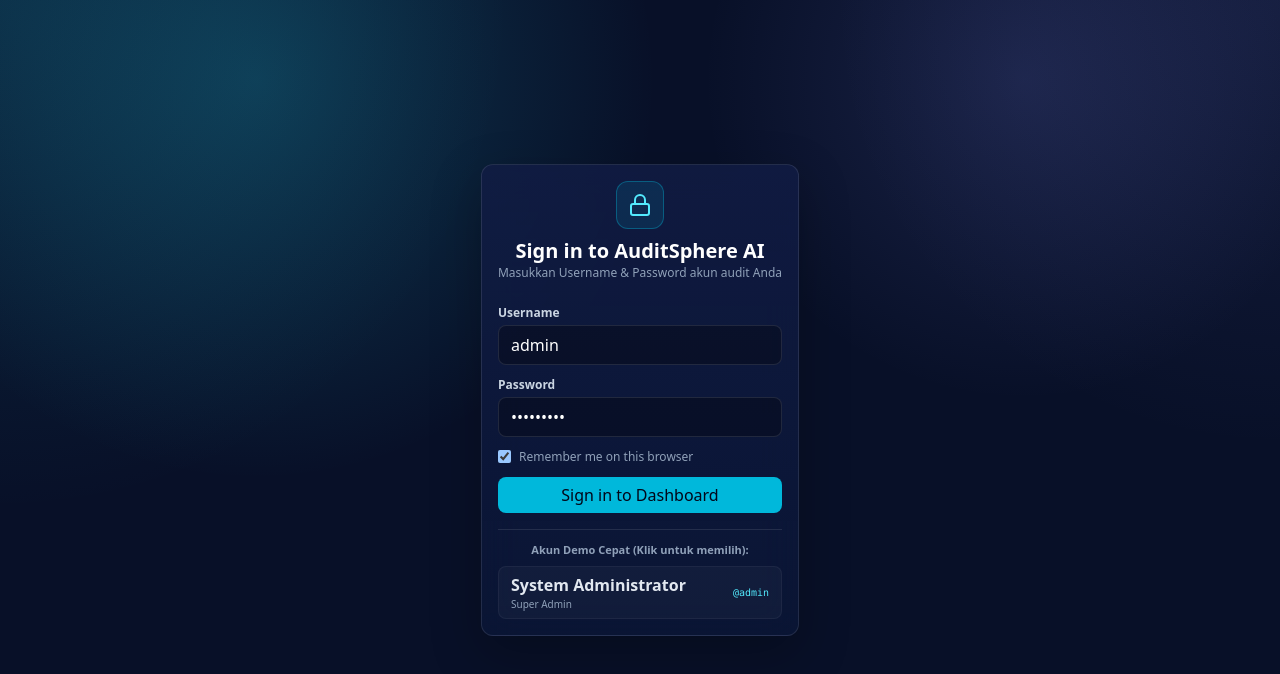
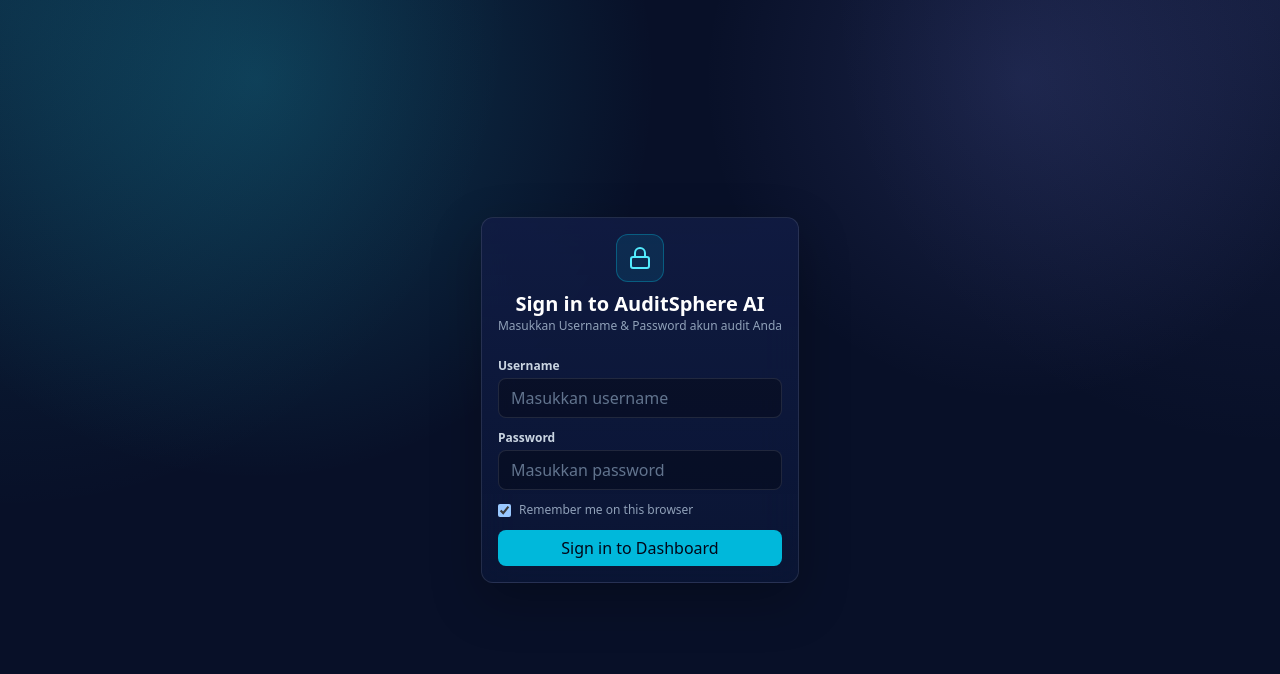
Before and after one commit to ricardofabss/audit-dashboard, a Next.js app: page /login in a window 1280 px wide. Shown: the top 674 px of the page. Built offline with nearby package versions, Linux system fonts and the light colour scheme; no server answers; the database is empty.

Commit message:
Clear default admin credentials from login form

```diff
--- a/src/modules/auth/login-form.tsx
+++ b/src/modules/auth/login-form.tsx
@@ -10,7 +10,6 @@
 import { Input } from "@/components/ui/input";
 import { signInWithPassword } from "@/services/auth/auth-service";
 import { useAuthContext } from "@/modules/auth/auth-context";
-import { PRESET_USERS } from "@/app/api/auth/login/route";
 
 const loginSchema = z.object({
   username: z.string().min(3, "Username minimal 3 karakter"),
@@ -28,7 +27,7 @@
 
   const form = useForm<LoginFormData>({
     resolver: zodResolver(loginSchema),
-    defaultValues: { username: "admin", password: "admin123!", rememberMe: true },
+    defaultValues: { username: "", password: "", rememberMe: true },
   });
 
   const onSubmit = form.handleSubmit(async (values) => {
@@ -45,12 +44,6 @@
     await refresh();
     router.push("/");
   });
-
-  const fillQuickUser = (username: string, pass: string) => {
-    form.setValue("username", username);
-    form.setValue("password", pass);
-    setError(null);
-  };
 
   return (
     <Card className="w-full max-w-md border-cyan-500/20 bg-[#0b1739]/90 shadow-2xl backdrop-blur-xl">
@@ -101,27 +94,6 @@
             {loading ? "Signing in..." : "Sign in to Dashboard"}
           </Button>
         </form>
-
-        {/* Quick Credentials Switcher */}
-        <div className="border-t border-white/10 pt-3">
-          <p className="text-[11px] font-semibold text-slate-400 mb-2 text-center">Akun Demo Cepat (Klik untuk memilih):</p>
-          <div className="grid grid-cols-1 gap-1.5">
-            {PRESET_USERS.map((u) => (
-              <button
-                key={u.username}
-                type="button"
-                onClick={() => fillQuickUser(u.username, u.password)}
-                className="flex items-center justify-between rounded-lg border border-white/5 bg-white/[0.03] px-3 py-1.5 text-left text-xs transition hover:bg-white/[0.08] hover:border-cyan-500/30"
-              >
-                <div>
-                  <div className="font-semibold text-slate-200">{u.fullName}</div>
-                  <div className="text-[10px] text-slate-400">{u.roleTitle}</div>
-                </div>
-                <span className="font-mono text-[10px] text-cyan-300">@{u.username}</span>
-              </button>
-            ))}
-          </div>
-        </div>
       </CardContent>
     </Card>
   );
```
